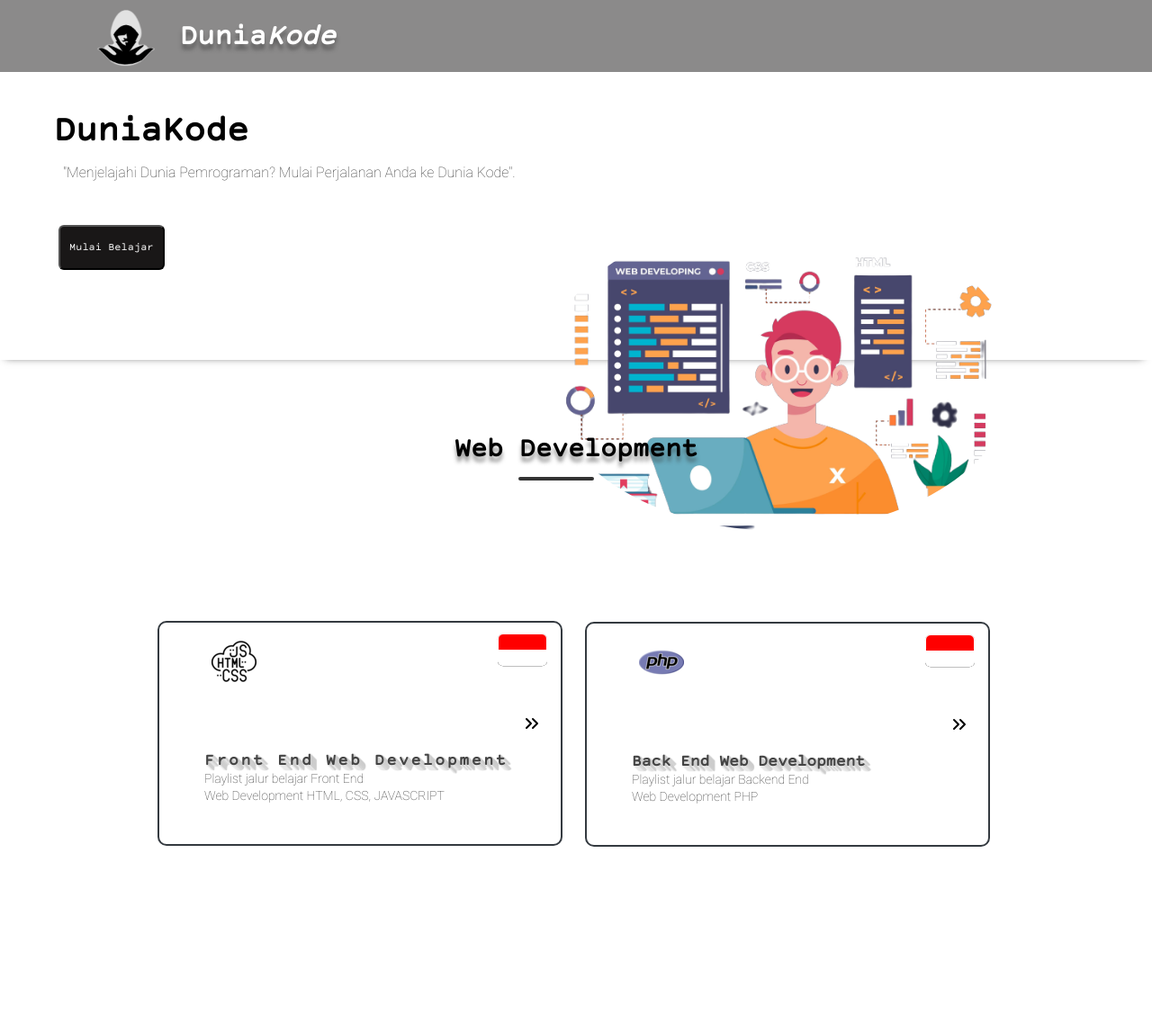
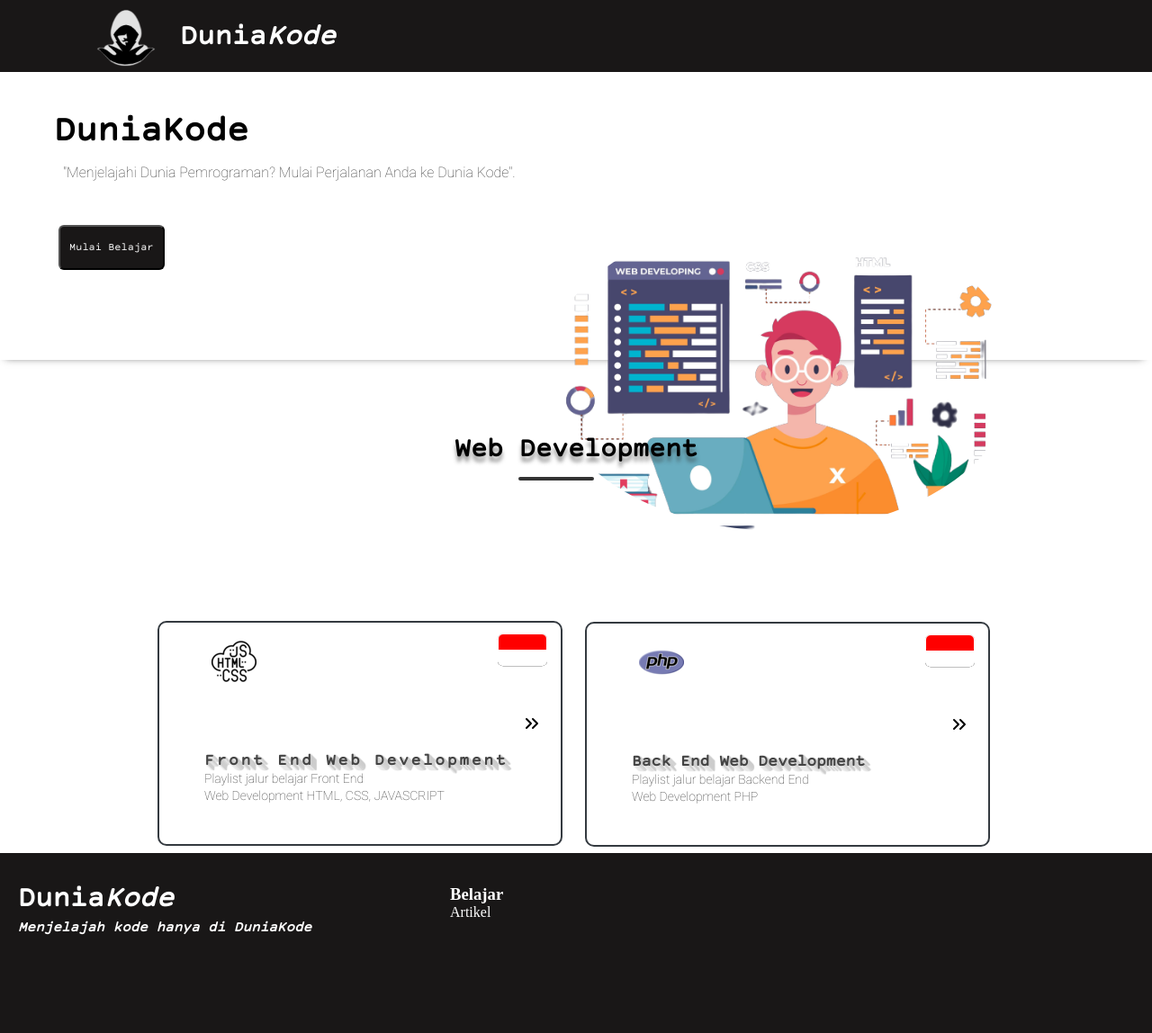
Before and after one commit to learncodealways/webstatis2, a plain HTML site: page asset/index.html in a window 1280 px wide. Shown: the whole page at 90% size. Before the commit the page ends 948 px from the top, so only its background shows below. Drawn offline with nearby package versions, Linux system fonts and the light colour scheme.

Commit message:
Menambahkan footer

```diff
--- a/asset/index.html
+++ b/asset/index.html
@@ -142,6 +142,23 @@
     </a>
     <!-- akhir kotak2 -->
 
+      <div class="footer">
+
+        <div class="banner">
+
+          <h1 class="learn">Dunia<span class="ing-Fast">Kode</span</h1>
+            <p class="sub-footer">Menjelajah kode hanya di DuniaKode</p>
+        </div>
+
+          <div class="bljr">
+            <h3 class="artikel">Belajar</h3>
+          <p>
+            <a class="art" href="#">Artikel</a>
+
+          </p>
+          </div>
+          </div>
+
 
   </div>
     <!-- akhir content -->
--- a/asset/style.css
+++ b/asset/style.css
@@ -58,7 +58,7 @@ background-color: #ffff;
     /* background-color: #79E0EE; */
     /* background-color: #fff; */
     /* background-color: rgba(210, 224, 251,.8); */
-    background-color: rgba(25, 23, 23,.5);
+    background-color: rgb(25, 23, 23);
     /* background-color: #ffff; */
     /* border-bottom: 2px solid #ffff; */
     /* background-color: rgba(15, 15, 15,.8); */
@@ -98,9 +98,10 @@ background-color: #ffff;
 /* filter: drop-shadow(0px -25px 5px rgba(79,79,79,1)); */
 /* color: #FFF; */
 /* color: rgba(15, 15, 15,.5); */
-text-shadow: 0px 6px 4px rgba(51, 51, 51, .5);
+/* text-shadow: 0px 6px 4px rgba(51, 51, 51, .5); */
 font-family: 'courier_prime_coderegular';
 color: #fff;
+font-weight: bold;
 
 
 }
@@ -115,10 +116,11 @@ color: #fff;
 /* background: #FFFFFF; */
 /* text-shadow: 1px 3px 0 #969696, 1px 13px 5px #aba8a8; */
 /* filter: drop-shadow(0px -25px 5px rgba(79,79,79,1)); */
-text-shadow: 0px 6px 4px rgba(51, 51, 51, .5);
+/* text-shadow: 0px 6px 4px rgba(51, 51, 51, .5); */
 /* font-family: 'roboto-thin-webfont'; */
 /* color: #fff;  */
 font-family: 'courier_prime_coderegular';
+font-weight: bold;
 }
 
 .fotos{
@@ -476,3 +478,45 @@ text-shadow: 1px 0px 1px #CCCCCC, 0px 1px 1px #EEEEEE, 2px 1px 1px #CCCCCC, 1px
  .belajar:hover{
     scale: 1.1;
  }
+
+ .footer{
+    height: 200px;
+     background-color: rgb(25, 23, 23);
+     position: relative;
+ }
+
+ .sub-footer{
+    font-size: 16px;
+
+ }
+
+ .banner{
+    position: absolute;
+    top: 30px;
+    left: 20px;
+    font-weight: bold;
+ }
+
+
+ .bljr{
+    position: absolute;
+    top: 35px;
+    left: 500px;
+
+ }
+
+ .artikel{
+    color: #fff;
+    font-weight: bold;
+
+ }
+
+
+  .art{
+    transition: 300ms;
+  }
+
+  .art:hover{
+    color: #79E0EE;
+    font-style: normal;
+  }
```
